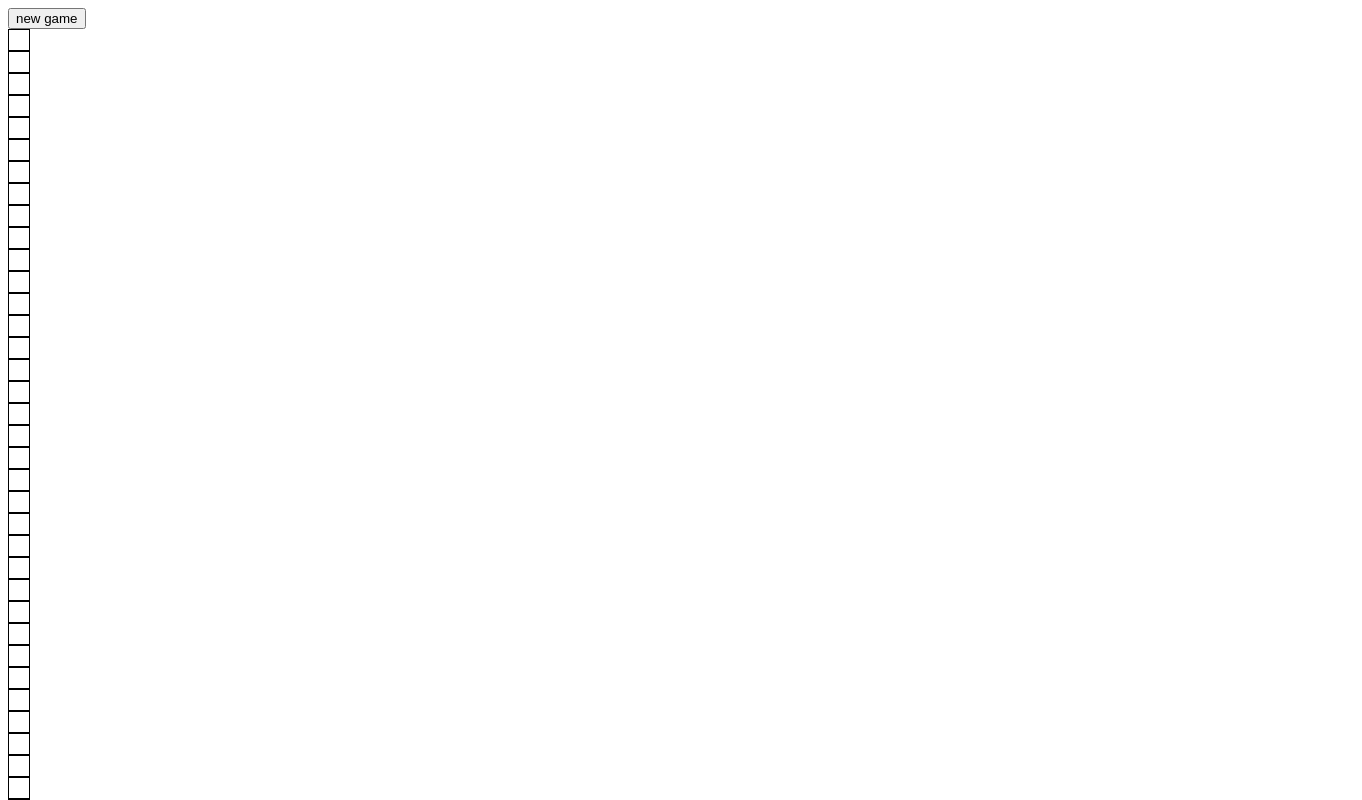
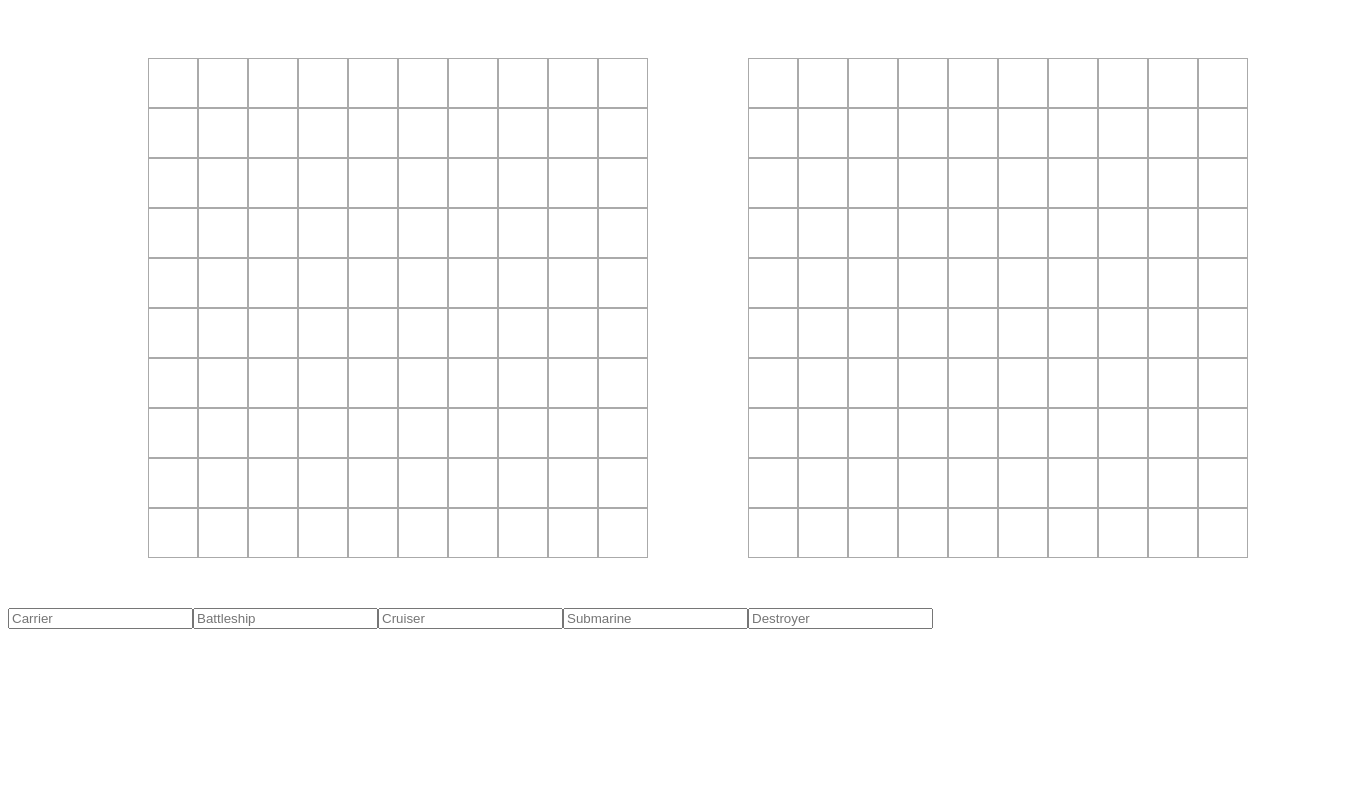
Before and after one commit to gXK07/Battleship, a website built with webpack: page dist/index.html in a window 1280 px wide. Both pictures are taken after a click on the button "new game". Shown: the top 800 px of the page, 1362 px wide, since content can reach past the window. Built offline with nearby package versions, Linux system fonts and the light colour scheme.

Commit message:
day finish

```diff
--- a/src/DOM/DOM.js
+++ b/src/DOM/DOM.js
@@ -1,15 +1,93 @@
-// const body = document.getElementById("body");
-// console.log(body);
-const createBoard = (gameBoard) => {
-    let boardDOM = [];
-    for (let i=0; i<100; i++){
-        boardDOM[i] = document.createElement('div');
-        boardDOM[i].setAttribute('id', i);
-        boardDOM[i].classList.add('field');
-        document.body.appendChild(boardDOM[i]);
+const createBoard = (nb) => {
+    let rang = {
+        a : undefined,
+        b : undefined,
+        c : undefined,
+        d : undefined,
+        e : undefined,
+        f : undefined,
+        g : undefined,
+        h : undefined,
+        i : undefined,
+        j : undefined,
+    };
+    let container = undefined;
+    let playArea = document.getElementById('playArea');
+    if(nb === 1){
+    container = document.getElementById('GM1');
+    console.log(container);
+    playArea.appendChild(container);
+    }
+    else if (nb === 2){
+    container = document.getElementById('GM2');
+    playArea.appendChild(container);
+    }
+    const letters = ['a', 'b', 'c', 'd', 'e', 'f', 'g', 'h', 'i', 'j']
+    for (let i=0; i<10; i++){
+        rang[letters[i]] = {
+            div : document.createElement('div'),
+            cases : []
+        }
+        rang[letters[i]].div.setAttribute('id', letters[i]);
+        rang[letters[i]].div.classList.add('rang');
+        container.appendChild(rang[letters[i]].div);
+        for(let j=0; j<10; j++){
+            rang[letters[i]].cases[j] = document.createElement('button');
+            rang[letters[i]].cases[j].setAttribute('id', j);
+            rang[letters[i]].cases[j].classList.add('case');
+            rang[letters[i]].div.appendChild(rang[letters[i]].cases[j])
+        }
+    }
+    return rang;
+}
 
+const listener = (rang1, rang2, player1, player2) => {
+    const letters = ['a', 'b', 'c', 'd', 'e', 'f', 'g', 'h', 'i', 'j']
+    for(let i=0; i<10; i++){
+        rang1[letters[i]].cases.forEach(element => {
+            element.addEventListener('click', () => {
+                player1.Attack(element.parentNode.id, element.id);
+                if(player2.board.board[element.parentNode.id][element.id].boat !== undefined){
+                    element.classList.add('hit')
+                }
+                else{
+                    element.classList.add('touch');
+                }
+                const cor = player2.AttackIA();
+                console.log(cor);
+                if(player1.board.board[cor.x][cor.y].boat !== undefined){
+                    rang2[cor.x].cases[cor.y].classList.add('hit');
+                }
+                else{
+                    rang2[cor.x].cases[cor.y].classList.add('touch');
+                }
+                })
+            })
+        }
     }
 
+const formBoats = () => {
+    const form = {
+        cor : {
+            Carrier : undefined,
+            Battleship : undefined,
+            Cruiser : undefined,
+            Submarine : undefined,
+            Destroyer : undefined
+        },
+        questions : document.createElement('form')
+    }
+    const questions = [];
+    for(let i =0; i<5; i++){
+        questions[i] = document.createElement('input');
+        form.questions.appendChild(questions[i])
+    }
+    questions[0].setAttribute('placeholder', 'Carrier')
+    questions[1].setAttribute('placeholder', 'Battleship')
+    questions[2].setAttribute('placeholder', 'Cruiser')
+    questions[3].setAttribute('placeholder', 'Submarine')
+    questions[4].setAttribute('placeholder', 'Destroyer')
+    document.body.appendChild(form.questions);
 }
 
-module.exports = createBoard;
+export {createBoard, listener, formBoats}
--- a/src/Player.js
+++ b/src/Player.js
@@ -15,14 +15,14 @@ const Player = (type, board, ennemyBoard) => {
             }
         }
         const AttackIA = () => {
-            const cor = randomCor();
-            if(ennemyBoard.board[cor.x][cor.y].touch === false){
-            ennemyBoard.AttackShip(cor.x, cor.y)
+            let cor = randomCor();
+            while(ennemyBoard.board[cor.x][cor.y].touch === true){
+                cor = randomCor();
             }
-            else{
-                AttackIA();
-            }
+            ennemyBoard.AttackShip(cor.x, cor.y);
+            return cor;
         }
+
         return {
              type : 'IA',
              AttackIA,
--- a/src/index.js
+++ b/src/index.js
@@ -1,12 +1,20 @@
+import Player from "./Player";
 import css from "./style.css";
-
+import { createBoard, listener, formBoats} from "./DOM/DOM";
 const gameBoard = require('./gameBoard');
-const createBoard = require('./DOM/DOM');
 
 
 const newGame = document.getElementById('NG');
 
 const game = () => {
-    createBoard(gameBoard());
+    formBoats();
+    const board1 = gameBoard();
+    const board2 = gameBoard();
+    const player1 = Player('Human', board1, board2);
+    const player2 = Player('IA', board2, board1);
+    listener(createBoard(1),createBoard(2), player1, player2);
+    newGame.remove();
 }
+
+
 newGame.addEventListener('click', game)
--- a/src/style.css
+++ b/src/style.css
@@ -1,5 +1,51 @@
-.field{
-    height : 20px;
-    width : 20px;
-    border : solid black 0.1px;
+#playArea{
+    display: flex;
+    transform: translate(90px, 0px);
 }
+
+.rang{
+height: 50px;
+width: 500px;
+}
+
+#NG{
+    height: 70px;
+    width: 300px;
+    border-radius: 24px;
+    font-size: 25px;
+    border : 0.1px solid rgba(0, 0, 0, 0.301);
+    transform: translate(600px, -300px);
+}
+
+.hit{
+    background-color: red !important;
+}
+
+.touch{
+    background-color: blue !important;
+}
+
+#NG:hover{
+    cursor: pointer;
+    box-shadow: 0px 0px 10px 5px #5e5c5c75;
+}
+
+#GM1, #GM2{
+    height: 500px;
+    width: 500px;
+    display: inline;
+    margin: 50px;
+}
+.case{
+    padding : 0px;
+    margin : 0px;
+    height : 50px;
+    width : 50px;
+    border : solid rgba(49, 49, 49, 0.411) 0.1px;
+    background-color: white;
+}
+
+.case:hover{
+    cursor: pointer;
+    background-color: rgb(219, 219, 219);
+}
```
Also changed, not shown: dist/index.html, dist/main.js.
